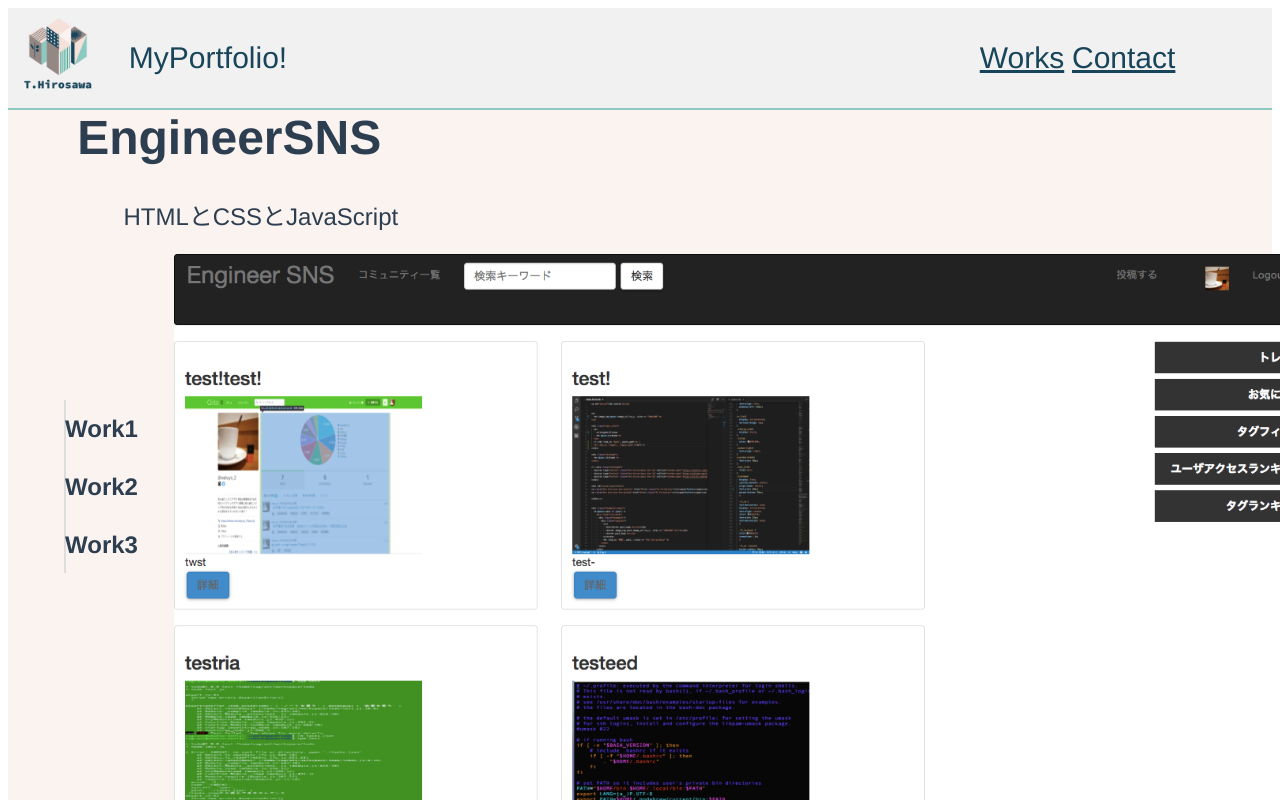
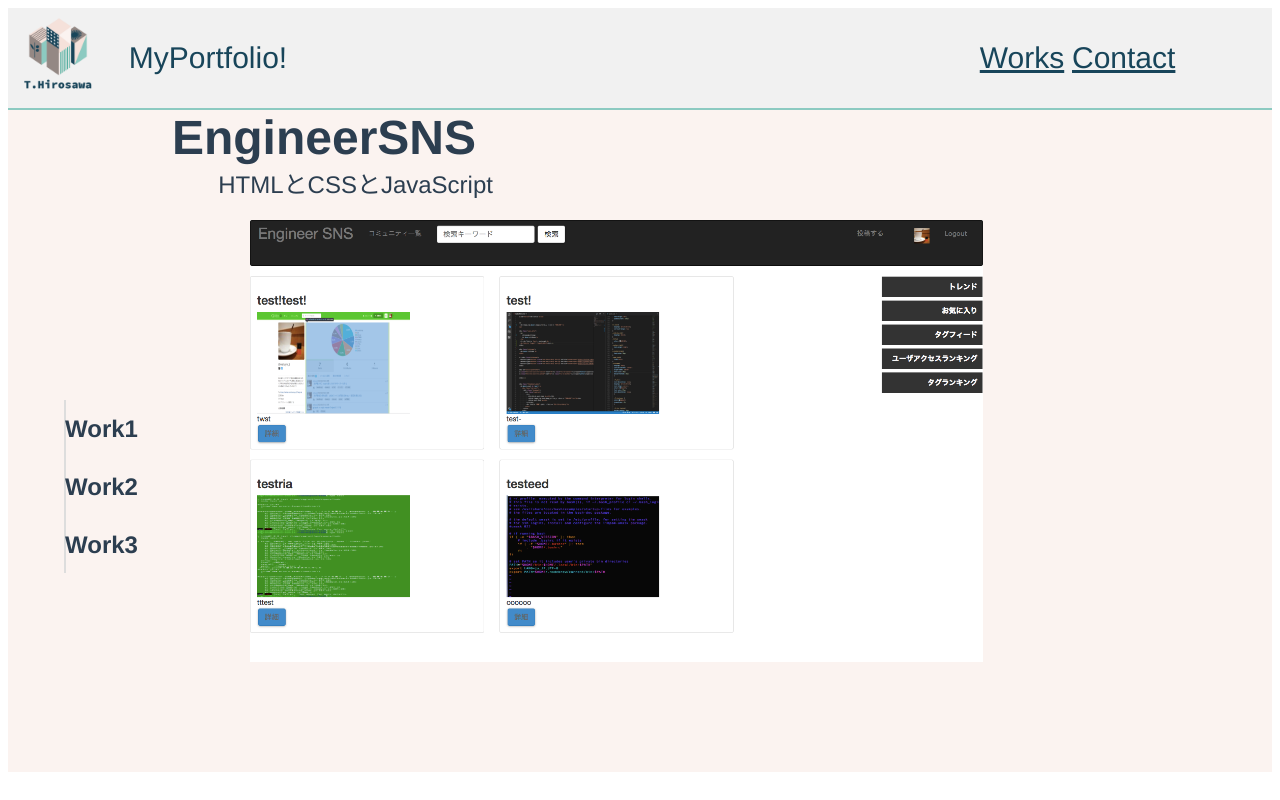
Before and after one commit to tsu2626/vue-study, a Vue app: page /#/works in a window 1280 px wide. Shown: the top 800 px of the page. Built offline with nearby package versions, Linux system fonts and the light colour scheme; some icons are missing; the HTML template or start-up script is replaced by a standard one.

Commit message:
fix body_design

```diff
--- a/src/components/Works.vue
+++ b/src/components/Works.vue
@@ -1,18 +1,22 @@
 <template>
   <div class="works">
     <div class="main">
+      <div class="main__body">
         <ul class="works__list">
           <li v-for="(work, i) in works" class="works__item" @click="changeWork(i)">
             <h2>{{ work.title2 }}</h2>
           </li>
         </ul>
+        <div class="title_descri">
           <h1 class="main__title">{{ works[workIndex].title1 }}</h1>
           <p class="main__description">{{ works[workIndex].description }}</p>
+        </div>
         <ul class="main__skillList">
           <li v-for="skill in works[workIndex].skills" class="main__skillItem">
             <img :src="require(`@/assets/${skill}`)">
           </li>
         </ul>
+      </div>
     </div>
   </div>
 </template>
@@ -53,12 +57,16 @@ export default {
 <style lang="scss" scoped>
 .main {
   // padding-bottom: 100px;
-  background-color: #fbf3f0;
-  border-bottom: 1px solid #ddd;
   margin-bottom: 30px;
+  background-color: #fbf3f0 !important;
+  &__body{
+    // position: absolute;
+    // top: 20%;
+  }
   &__title {
     text-align: center;
     margin-top: 0px !important;
+    margin-bottom: 0px;
   }
   &__description {
     margin: 0 auto 20px;
@@ -73,23 +81,28 @@ export default {
     }
     &Item {
       margin-left: 10%;
+      position: relative;
+      right: 10%;
       img {
-        width: 100%;
-        height: 100%;
+        width: 80%;
+        height: 80%;
         object-fit: contain;
       }
     }
   }
 }
 .main__title{
-  padding-right: 65%;
+  padding-right: 50%;
   font-size: 300%;
   margin-top: 2%;
 }
 .main__description{
-  padding-right: 60%;
+  padding-right: 45%;
   font-size: 150%;
 }
+// .title_descri{
+//     padding-right: 55%;
+// }
 .works {
   &__list {
     margin: 0 auto;
```
Lines whose indentation alone changed are shown as unchanged.
